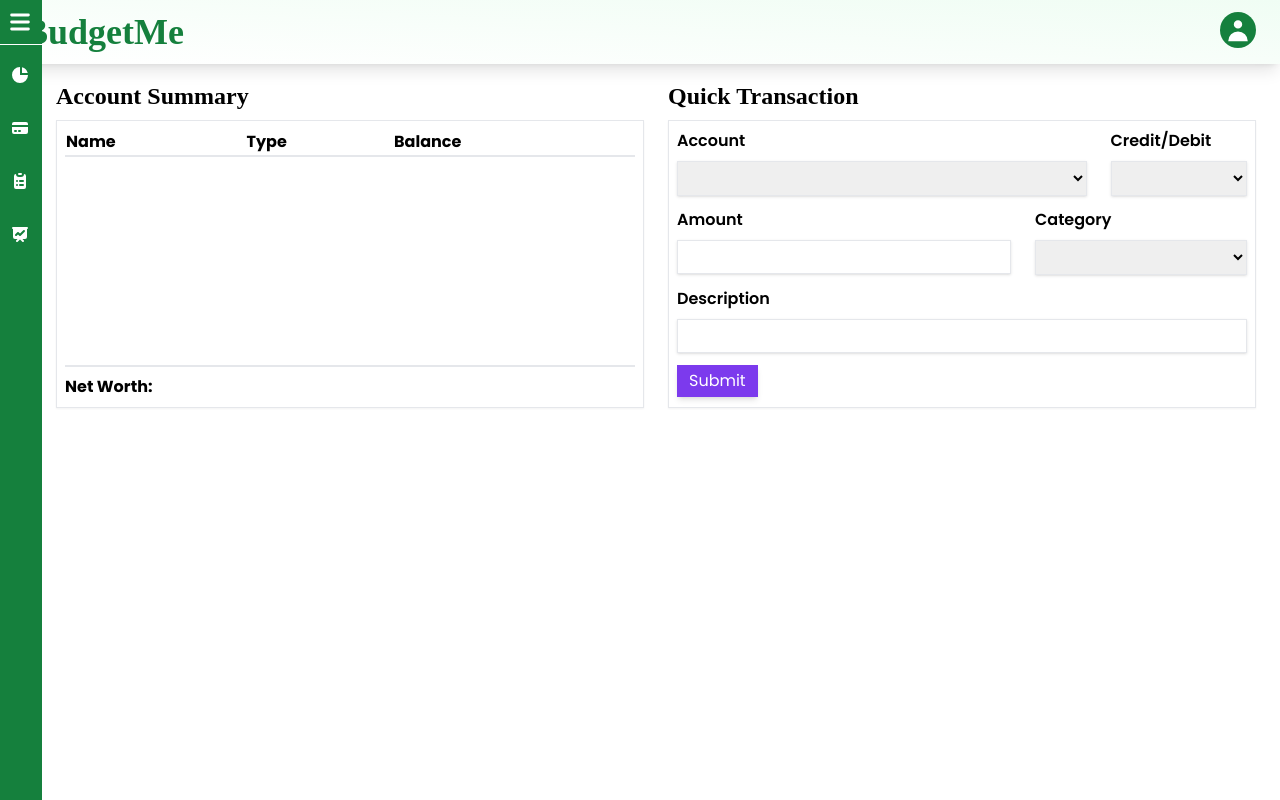
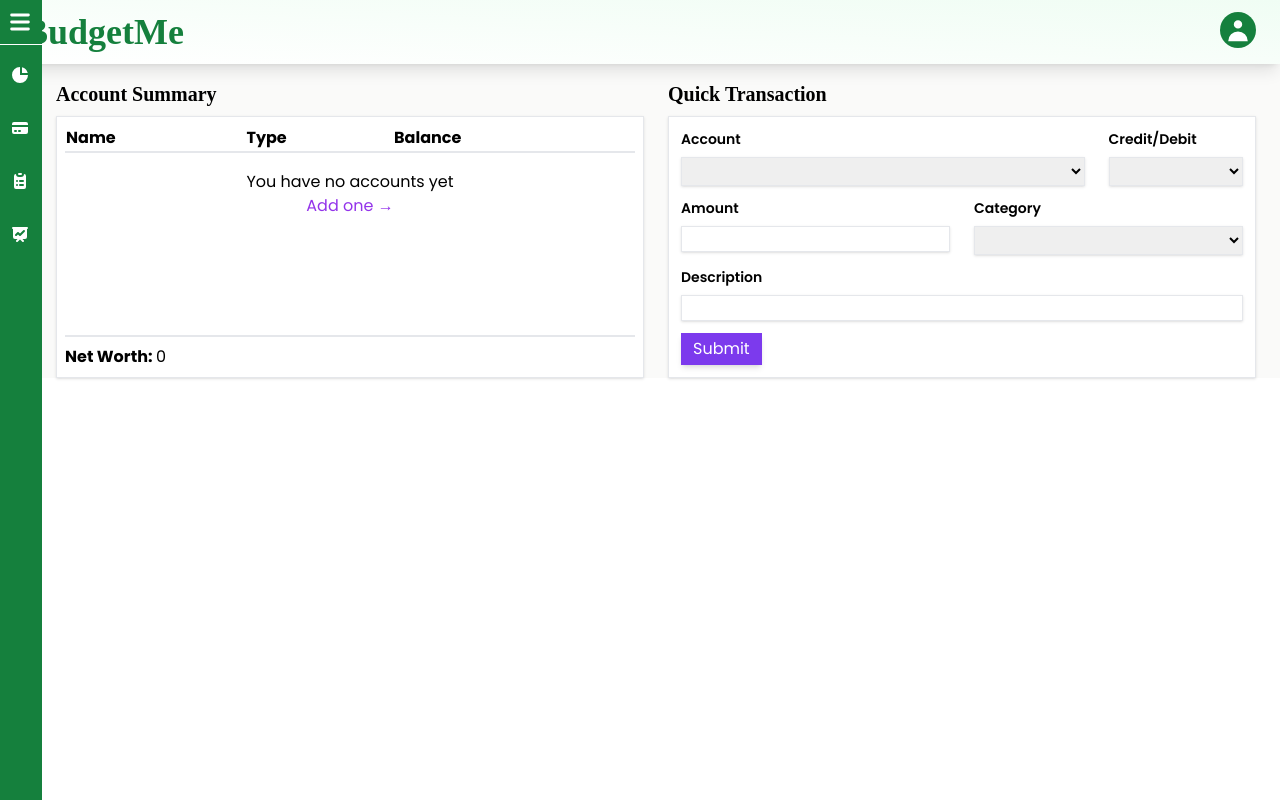
Before and after one commit to mdbow22/budgetMeAPI, a React (Create React App) app in the folder budget-me-react/: page /user/1/dashboard in a window 1280 px wide. Built offline with nearby package versions, Linux system fonts and the light colour scheme; a web font is replaced by a local one.

Commit message:
finish dashboard boxes

```diff
--- a/budget-me-react/src/Dashboard/DashBoxes/AccountBox.tsx
+++ b/budget-me-react/src/Dashboard/DashBoxes/AccountBox.tsx
@@ -16,9 +16,9 @@ const AccountBox: React.FC<{userAccounts: UserAccounts[]}> = ({userAccounts}) =>
     }, [userAccounts])
 
   return (
-    <section className='w-full h-full'>
-            <h3 className='text-2xl'>Account Summary</h3>
-            <div className='shadow-sm mt-2 border p-2 h-full flex flex-col justify-between'>
+    <section className='w-full flex flex-col justify-between'>
+            <h3 className='text-xl'>Account Summary</h3>
+            <div className='shadow mt-2 border p-2 flex flex-col justify-between bg-white h-full'>
                 <table className='w-full text-left'>
                     <thead className='border-b-2'>
                         <tr>
@@ -45,10 +45,18 @@ const AccountBox: React.FC<{userAccounts: UserAccounts[]}> = ({userAccounts}) =>
                                 )
                             })
                         }
+                        {!userAccounts?.length &&
+                            <tr>
+                                <td colSpan={3} className='text-center'>
+                                    <p className='pt-4 text-md'>You have no accounts yet</p>
+                                    <p className='text-md text-purple-600'>Add one &#8594;</p>
+                                </td>
+                            </tr>
+                        }
                     </tbody>
                 </table>
                 <div className='pt-2 border-t-2'>
-                    <span className='font-bold'>Net Worth: </span>{total}
+                    <span className='font-bold'>Net Worth: </span>{total ?? 0}
                 </div>
             </div>
         </section>
--- a/budget-me-react/src/Dashboard/DashBoxes/QuickTransBox.tsx
+++ b/budget-me-react/src/Dashboard/DashBoxes/QuickTransBox.tsx
@@ -53,14 +53,15 @@ const QuickTransBox: React.FC<{ userAccounts: UserAccounts[], fillAccounts: () =
     }
 
     const reducer = (state: QuickTransType, action: ReducerAction) => {
-        if(action.type) {
-            console.log(action.payload);
+        if(action.type && action.type !== 'reset') {
             const newState = {
                 ...state,
                 [action.type]: action.type === 'category' ? JSON.parse(action.payload) : action.payload,
             }
-            console.log(newState.category);
             return newState;
+        } else if(action.type === 'reset') {
+            const newState = initState;
+            return newState
         } else {
             return state;
         }
@@ -110,13 +111,14 @@ const QuickTransBox: React.FC<{ userAccounts: UserAccounts[], fillAccounts: () =
             .then((res: any) => {
                 console.log(res);
                 fillAccounts();
+                dispatch({type: 'reset', payload: ''})
             });
     }
 
   return (
-    <section className='w-full h-full'>
-        <h3 className='text-2xl'>Quick Transaction</h3>
-        <div className='shadow-sm mt-2 border p-2 h-full'>
+    <section className='w-full h-full flex flex-col justify-between'>
+        <h3 className='text-xl'>Quick Transaction</h3>
+        <div className='shadow mt-2 border p-3 bg-white'>
             <form onSubmit={submit}>
                 <div className='flex justify-between gap-6'>
                     <div className='w-3/4'>
@@ -129,6 +131,7 @@ const QuickTransBox: React.FC<{ userAccounts: UserAccounts[], fillAccounts: () =
                             }}
                             value={formState.account}
                             required
+                            className='text-xs'
                         />
                     </div>
                     <div className='w-1/4'>
@@ -141,6 +144,7 @@ const QuickTransBox: React.FC<{ userAccounts: UserAccounts[], fillAccounts: () =
                             }}
                             value={formState.type}
                             required
+                            className='text-xs'
                         />
                     </div>
 
@@ -155,6 +159,7 @@ const QuickTransBox: React.FC<{ userAccounts: UserAccounts[], fillAccounts: () =
                         value={formState.amount}
                         type='number'
                         required
+                        className='text-xs'
                     />
                     <FormSelect
                         name='category'
@@ -166,6 +171,7 @@ const QuickTransBox: React.FC<{ userAccounts: UserAccounts[], fillAccounts: () =
                         }}
                         value={formState.category?.category}
                         required
+                        className='text-xs'
                     />
                 </div>
                 <div>
@@ -177,6 +183,7 @@ const QuickTransBox: React.FC<{ userAccounts: UserAccounts[], fillAccounts: () =
                         }}
                         value={formState.description}
                         required
+                        className='text-xs'
                     />
                 </div>
                 <div>
--- a/budget-me-react/src/Dashboard/Dashboard.tsx
+++ b/budget-me-react/src/Dashboard/Dashboard.tsx
@@ -8,7 +8,7 @@ const Dashboard: React.FC = () => {
     const { userAccounts, fillAccounts } = useAccountContext();
 
   return (
-    <div className='relative flex md:flex-row flex-col items-stretch justify-between md:gap-6 gap-14 h-72'>
+    <div className='relative flex md:flex-row flex-col-reverse md:justify-between justify-start gap-6'>
         <AccountBox userAccounts={userAccounts} />
         <QuickTransBox userAccounts={userAccounts} fillAccounts={fillAccounts} />
     </div>
--- a/budget-me-react/src/FormInputs/FormSelect.tsx
+++ b/budget-me-react/src/FormInputs/FormSelect.tsx
@@ -12,16 +12,17 @@ const FormSelect: React.FC<{
   onChange: (value: any) => void;
   value: any;
   required?: boolean;
-}> = ({ name, labelText, options, onChange, value, required }) => {
+  className?: string;
+}> = ({ name, labelText, options, onChange, value, required, className }) => {
   return (
     <div className='flex flex-col mb-3 w-full'>
-      <label className='mb-2 font-semibold' htmlFor={name}>
+      <label className='mb-2 font-semibold text-sm' htmlFor={name}>
         {labelText}
       </label>
       <select
         name={name}
         id={name}
-        className='border py-1 px-2 shadow'
+        className={`border py-1 px-2 shadow ${className}`}
         onChange={onChange}
         required={required}
       >
--- a/budget-me-react/src/FormInputs/TextInput.tsx
+++ b/budget-me-react/src/FormInputs/TextInput.tsx
@@ -8,17 +8,18 @@ interface TextInputProps {
     value: string | number | string[];
     placeholder?: string;
     onChange: (value:any) => void;
+    className?: string;
 }
 
-const TextInput: React.FC<TextInputProps> = ({name, labelText, type, required, value, placeholder, onChange}) => {
+const TextInput: React.FC<TextInputProps> = ({name, labelText, type, required, value, placeholder, onChange, className}) => {
 
     const formType = type ?? 'text';
 
     return (
         <div className='flex flex-col mb-3 w-full'>
-            <label className='mb-2 font-semibold' htmlFor={name}>{labelText}</label>
+            <label className='mb-2 font-semibold text-sm' htmlFor={name}>{labelText}</label>
             <input
-                className='border py-1 px-2 shadow'
+                className={`border py-1 px-2 shadow ${className}`}
                 type={formType}
                 name={name}
                 id={name}
--- a/budget-me-react/src/Navigation/Router/UserRouter.tsx
+++ b/budget-me-react/src/Navigation/Router/UserRouter.tsx
@@ -11,7 +11,7 @@ const UserRouter: React.FC = () => {
         <AccountProvider>
         <SideNav />
         <Private>
-            <div className='pl-14 pr-6 pt-4'>
+            <div className='pl-14 pr-6 pt-4 bg-stone-50 h-full'>
                 <Outlet />
             </div>
         </Private>
--- a/budget-me-react/src/Navigation/TopNav.tsx
+++ b/budget-me-react/src/Navigation/TopNav.tsx
@@ -8,7 +8,7 @@ const TopNav: React.FC = () => {
     const { isAuthed, user } = useUser();
 
   return (
-    <nav className={`text-green-700 flex justify-between py-3 pr-6 bg-gradient-to-bl from-green-50 shadow-lg h-16 ${isAuthed ? 'pl-14' : 'pl-6'}`}>
+    <nav className={`relative z-10 text-green-700 flex justify-between py-3 pr-6 bg-gradient-to-bl from-green-50 shadow-lg h-16 ${isAuthed ? 'pl-14' : 'pl-6'}`}>
         <div className='flex items-center'>
             <Link to={isAuthed ? `/user/${user?.id}/dashboard` : '/'}>
                 <h1 className='text-4xl text-center font-bold'>BudgetMe</h1>
```
